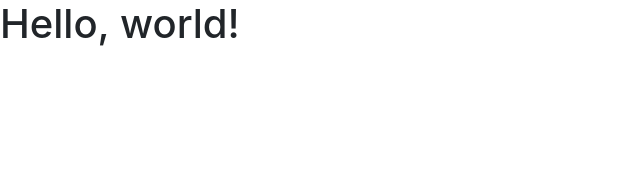
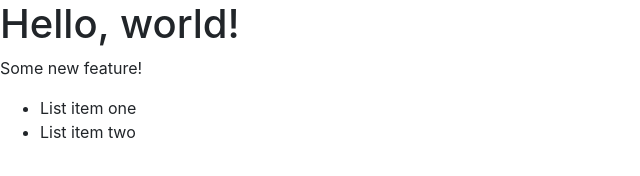
Before and after one commit to fresh5447/Learning-Git, a plain HTML site: page index.html in a window 1280 px wide. Shown: the whole page, without its empty margins (0-640 px from the left). Drawn offline with nearby package versions, Linux system fonts and the light colour scheme.

Commit message:
Added a new list feature

```diff
--- a/index.html
+++ b/index.html
@@ -10,6 +10,11 @@
   </head>
   <body>
     <h1>Hello, world!</h1>
+    <p>Some new feature!</p>
+    <ul>
+      <li>List item one</li>
+      <li>List item two</li>
+    </ul>
 
     <script src="https://ajax.googleapis.com/ajax/libs/jquery/2.1.4/jquery.min.js"></script>
     <script src="https://maxcdn.bootstrapcdn.com/bootstrap/4.0.0-alpha.2/js/bootstrap.min.js" integrity="sha384-vZ2WRJMwsjRMW/8U7i6PWi6AlO1L79snBrmgiDpgIWJ82z8eA5lenwvxbMV1PAh7" crossorigin="anonymous"></script>
```
